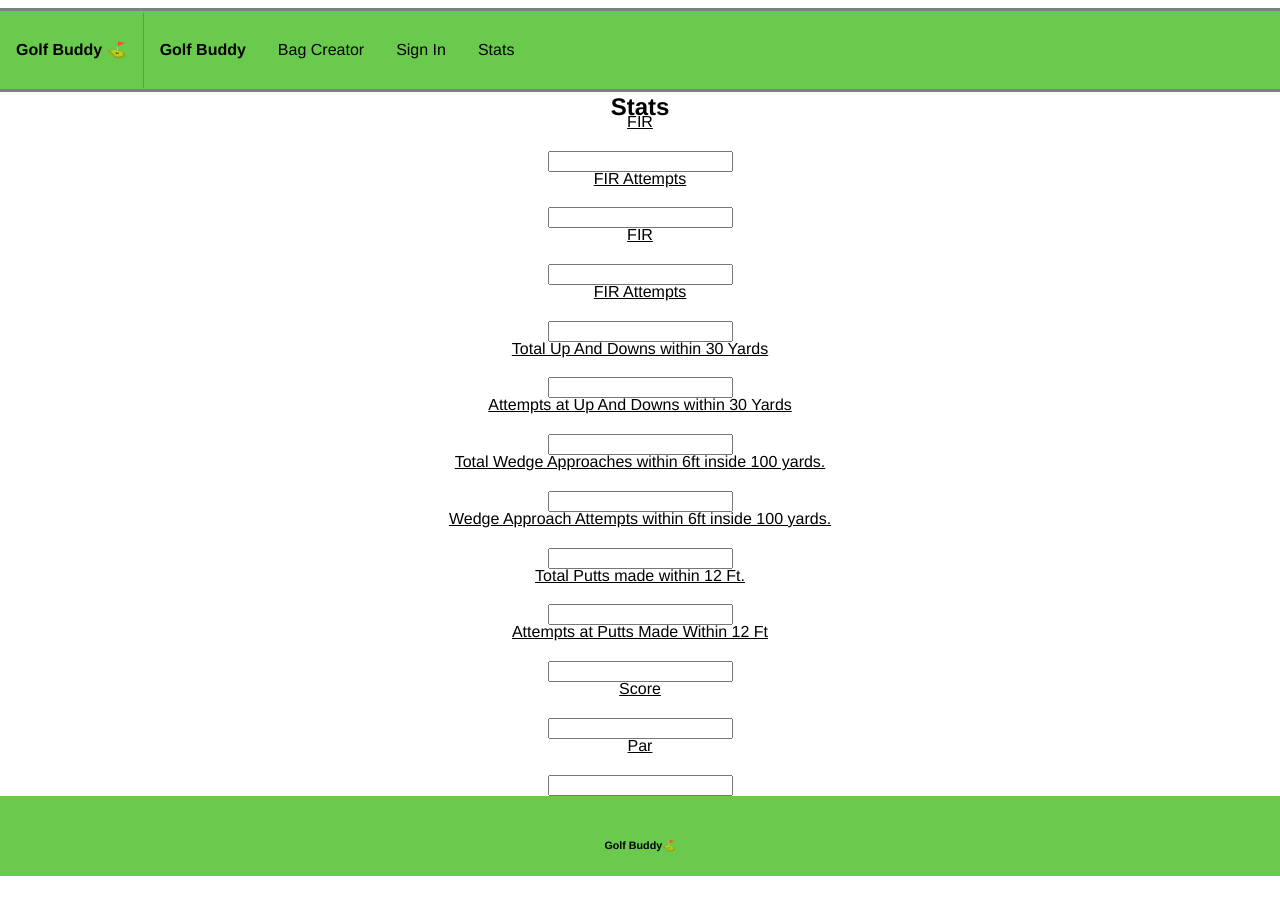
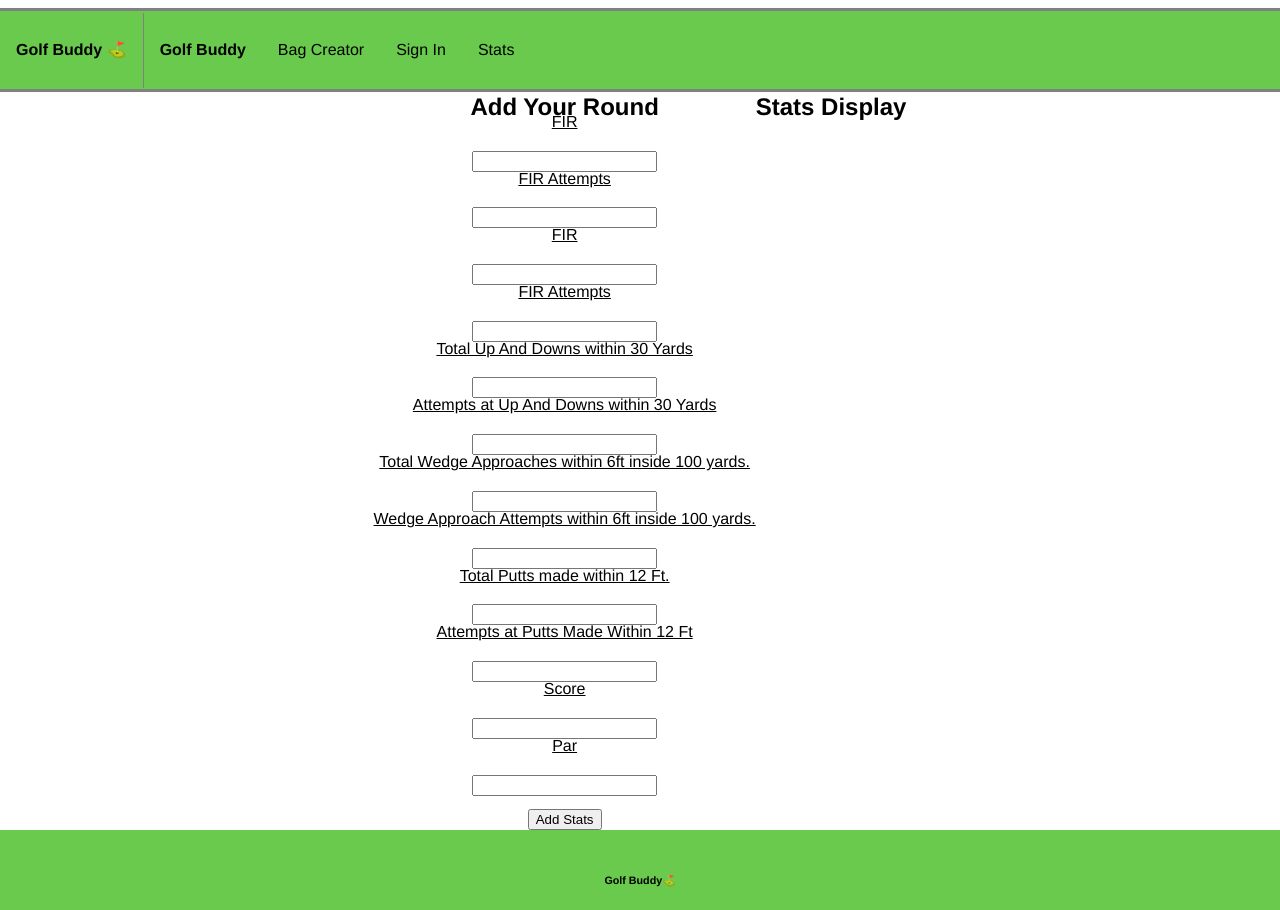
Before and after one commit to poplockndrop1t/golfBuddy, a React (Create React App) app: page /stats in a window 1280 px wide. Before the commit the page ends 876 px from the top, so only its background shows below. Built offline with nearby package versions, Linux system fonts and the light colour scheme.

Commit message:
The stats comp has a section for new stats and stats display

```diff
--- a/src/Components/Stats/Stats.css
+++ b/src/Components/Stats/Stats.css
@@ -9,6 +9,4 @@ form {
   display: flex;
   width: 100%;
   justify-content: center;
-  flex-direction: column;
-  align-items: center;
 }
--- a/src/Components/Stats/Stats.js
+++ b/src/Components/Stats/Stats.js
@@ -4,33 +4,37 @@ import './Stats.css';
 function Stats(props) {
   return (
     <div className="statsContainer">
-      <h2>Stats</h2>
       <form>
-        <label for="fir">FIR</label>
+        <h2>Add Your Round</h2>
+        <label>FIR</label>
         <input id="fir"></input>
-        <label for="firAttempts">FIR Attempts</label>
+        <label>FIR Attempts</label>
         <input id="firAttempts"></input>
-        <label for="gir">FIR</label>
+        <label>FIR</label>
         <input id="gir"></input>
-        <label for="girAttempts">FIR Attempts</label>
+        <label>FIR Attempts</label>
         <input id="girAttempts"></input>
-        <label for="upAndDown30Yard">Total Up And Downs within 30 Yards</label>
+        <label>Total Up And Downs within 30 Yards</label>
         <input id="upAndDown30Yard"></input>
-        <label for="upAndDown30YardAttempts">Attempts at Up And Downs within 30 Yards</label>
+        <label>Attempts at Up And Downs within 30 Yards</label>
         <input id="upAndDown30YardAttempts"></input>
-        <label for="wedgeAppInside100">Total Wedge Approaches within 6ft inside 100 yards.</label>
+        <label>Total Wedge Approaches within 6ft inside 100 yards.</label>
         <input id="wedgeAppInside100"></input>
-        <label for="wedgeAppInside100Attempts">Wedge Approach Attempts within 6ft inside 100 yards.</label>
+        <label>Wedge Approach Attempts within 6ft inside 100 yards.</label>
         <input id="wedgeAppInside100Attempts"></input>
-        <label for="puttsMadeWithin12Ft">Total Putts made within 12 Ft.</label>
+        <label>Total Putts made within 12 Ft.</label>
         <input id="puttsMadeWithin12Ft"></input>
-        <label for="puttsMadeWithin12FtAttempts">Attempts at Putts Made Within 12 Ft</label>
+        <label>Attempts at Putts Made Within 12 Ft</label>
         <input id="puttsMadeWithin12FtAttempts"></input>
-        <label for="score">Score</label>
+        <label>Score</label>
         <input id="score"></input>
-        <label for="par">Par</label>
+        <label>Par</label>
         <input id="par"></input>
+        <input type="submit" value="Add Stats"></input>
       </form>
+      <div>
+        <h2>Stats Display</h2>
+      </div>
     </div>
   )
 };
```
